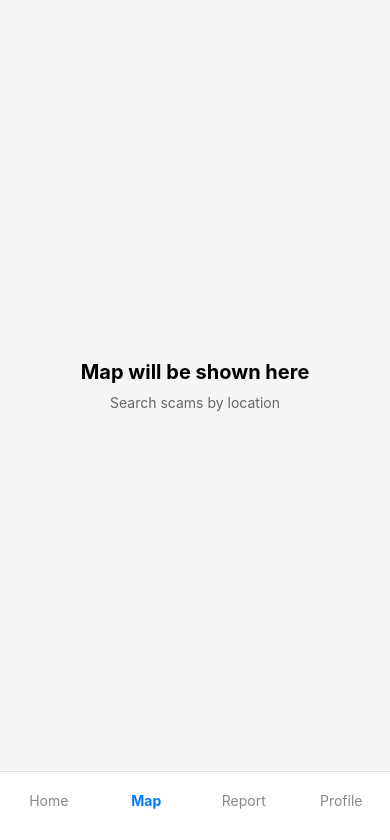
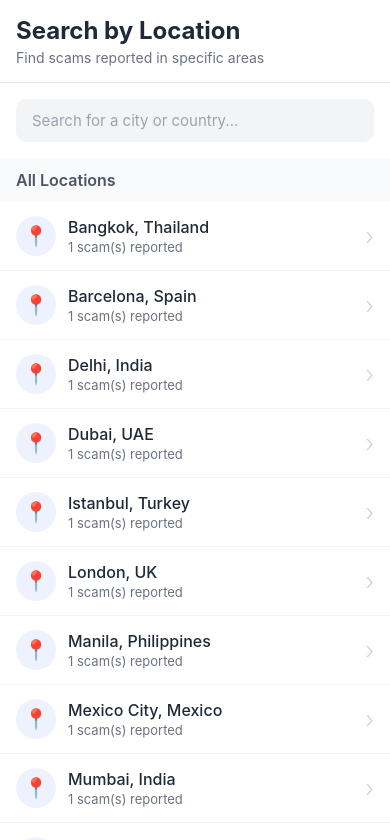
Before and after one commit to sammy200-ui/GlobeGuard-application, a React Native app in the folder frontend_scam/: screen /Map in a window 390 px wide. Shown: the top 840 px of the page. Built offline with nearby package versions, Linux system fonts and the light colour scheme.

Commit message:
build location search

```diff
--- a/frontend_scam/src/screens/MapScreen.js
+++ b/frontend_scam/src/screens/MapScreen.js
@@ -1,18 +1,115 @@
-import React from "react";
-import { View, Text, StyleSheet, SafeAreaView } from "react-native";
+import React, { useState } from "react";
+import { View, Text, StyleSheet, TextInput, FlatList, TouchableOpacity } from "react-native";
+import { SafeAreaView } from 'react-native-safe-area-context';
 import BottomNav from "../components/BottomNav";
+import ScamCard from "../components/ScamCard";
+import { scams } from "../data/dummy";
 
 function MapScreen({ navigation }) {
+  const [searchLocation, setSearchLocation] = useState("");
+  const [selectedLocation, setSelectedLocation] = useState(null);
+
+  const locations = [...new Set(scams.map(scam => scam.location))].sort();
+
+  const filteredLocations = locations.filter(location =>
+    location.toLowerCase().includes(searchLocation.toLowerCase())
+  );
+
+  const scamsInLocation = selectedLocation
+    ? scams.filter(scam => scam.location === selectedLocation)
+    : [];
+
+  const handleLocationSelect = (location) => {
+    setSelectedLocation(location);
+    setSearchLocation("");
+  };
+
+  const handleReset = () => {
+    setSelectedLocation(null);
+    setSearchLocation("");
+  };
+
   return (
     <SafeAreaView style={styles.container}>
+      <View style={styles.mainContent}>
 
-      {/* Main content area */}
-      <View style={styles.mainContent}>
-        <Text style={styles.bigText}>Map will be shown here</Text>
-        <Text style={styles.smallText}>Search scams by location</Text>
+        <View style={styles.header}>
+          <Text style={styles.headerText}>Search by Location</Text>
+          <Text style={styles.subHeaderText}>Find scams reported in specific areas</Text>
+        </View>
+
+        <View style={styles.searchContainer}>
+          <TextInput
+            style={styles.searchInput}
+            placeholder="Search for a city or country..."
+            value={searchLocation}
+            onChangeText={setSearchLocation}
+            placeholderTextColor="#9CA3AF"
+          />
+        </View>
+
+        {!selectedLocation ? (
+          <View style={styles.content}>
+            <Text style={styles.sectionTitle}>
+              {searchLocation ? 'Matching Locations' : 'All Locations'}
+            </Text>
+            <FlatList
+              data={filteredLocations}
+              keyExtractor={(item) => item}
+              renderItem={({ item }) => (
+                <TouchableOpacity
+                  style={styles.locationItem}
+                  onPress={() => handleLocationSelect(item)}
+                >
+                  <View style={styles.locationIcon}>
+                    <Text style={styles.locationIconText}>📍</Text>
+                  </View>
+                  <View style={styles.locationInfo}>
+                    <Text style={styles.locationName}>{item}</Text>
+                    <Text style={styles.locationCount}>
+                      {scams.filter(s => s.location === item).length} scam(s) reported
+                    </Text>
+                  </View>
+                  <Text style={styles.chevron}>›</Text>
+                </TouchableOpacity>
+              )}
+              contentContainerStyle={styles.listContainer}
+              ListEmptyComponent={
+                <View style={styles.emptyContainer}>
+                  <Text style={styles.emptyText}>No locations found</Text>
+                </View>
+              }
+            />
+          </View>
+        ) : (
+          <View style={styles.content}>
+            <View style={styles.selectedLocationHeader}>
+              <View>
+                <Text style={styles.selectedLocationTitle}>{selectedLocation}</Text>
+                <Text style={styles.selectedLocationSubtitle}>
+                  {scamsInLocation.length} scam(s) reported
+                </Text>
+              </View>
+              <TouchableOpacity onPress={handleReset} style={styles.resetButton}>
+                <Text style={styles.resetButtonText}>Reset</Text>
+              </TouchableOpacity>
+            </View>
+
+            <FlatList
+              data={scamsInLocation}
+              keyExtractor={(item) => item.id}
+              renderItem={({ item }) => (
+                <ScamCard
+                  scam={item}
+                  onPress={() => navigation.navigate('ScamDetail', { scam: item })}
+                />
+              )}
+              contentContainerStyle={styles.scamListContainer}
+            />
+          </View>
+        )}
       </View>
 
-      {/* Bottom navigation */}
       <BottomNav navigation={navigation} currentScreen="Map" />
     </SafeAreaView>
   );
@@ -25,17 +122,130 @@ const styles = StyleSheet.create({
   },
   mainContent: {
     flex: 1,
-    justifyContent: "center",
-    alignItems: "center",
   },
-  bigText: {
+  header: {
+    padding: 16,
+    backgroundColor: 'white',
+    borderBottomWidth: 1,
+    borderBottomColor: '#E5E7EB',
+  },
+  headerText: {
+    fontSize: 24,
+    fontWeight: 'bold',
+    color: '#1F2937',
+    marginBottom: 4,
+  },
+  subHeaderText: {
+    fontSize: 14,
+    color: '#6B7280',
+  },
+  searchContainer: {
+    padding: 16,
+    backgroundColor: 'white',
+  },
+  searchInput: {
+    backgroundColor: '#F3F4F6',
+    borderRadius: 10,
+    paddingHorizontal: 16,
+    paddingVertical: 12,
+    fontSize: 15,
+    color: '#1F2937',
+  },
+  content: {
+    flex: 1,
+  },
+  sectionTitle: {
+    fontSize: 16,
+    fontWeight: '600',
+    color: '#4B5563',
+    paddingHorizontal: 16,
+    paddingVertical: 12,
+    backgroundColor: '#F9FAFB',
+  },
+  listContainer: {
+    paddingBottom: 20,
+  },
+  locationItem: {
+    flexDirection: 'row',
+    alignItems: 'center',
+    backgroundColor: 'white',
+    paddingVertical: 14,
+    paddingHorizontal: 16,
+    borderBottomWidth: 1,
+    borderBottomColor: '#F3F4F6',
+  },
+  locationIcon: {
+    width: 40,
+    height: 40,
+    borderRadius: 20,
+    backgroundColor: '#EEF2FF',
+    justifyContent: 'center',
+    alignItems: 'center',
+    marginRight: 12,
+  },
+  locationIconText: {
     fontSize: 20,
-    fontWeight: 'bold',
-    marginBottom: 10,
   },
-  smallText: {
+  locationInfo: {
+    flex: 1,
+  },
+  locationName: {
+    fontSize: 16,
+    fontWeight: '500',
+    color: '#1F2937',
+    marginBottom: 2,
+  },
+  locationCount: {
+    fontSize: 13,
+    color: '#6B7280',
+  },
+  chevron: {
+    fontSize: 24,
+    color: '#D1D5DB',
+    fontWeight: '300',
+  },
+  emptyContainer: {
+    padding: 40,
+    alignItems: 'center',
+  },
+  emptyText: {
+    fontSize: 16,
+    color: '#9CA3AF',
+    textAlign: 'center',
+  },
+  selectedLocationHeader: {
+    flexDirection: 'row',
+    justifyContent: 'space-between',
+    alignItems: 'center',
+    padding: 16,
+    backgroundColor: '#EEF2FF',
+    borderBottomWidth: 1,
+    borderBottomColor: '#E5E7EB',
+  },
+  selectedLocationTitle: {
+    fontSize: 18,
+    fontWeight: '600',
+    color: '#1F2937',
+    marginBottom: 2,
+  },
+  selectedLocationSubtitle: {
+    fontSize: 13,
+    color: '#6B7280',
+  },
+  resetButton: {
+    paddingHorizontal: 16,
+    paddingVertical: 8,
+    backgroundColor: '#3B82F6',
+    borderRadius: 8,
+  },
+  resetButtonText: {
+    color: 'white',
     fontSize: 14,
-    color: '#666',
+    fontWeight: '600',
+  },
+  scamListContainer: {
+    paddingTop: 8,
+    paddingBottom: 20,
   },
 });
 
```
